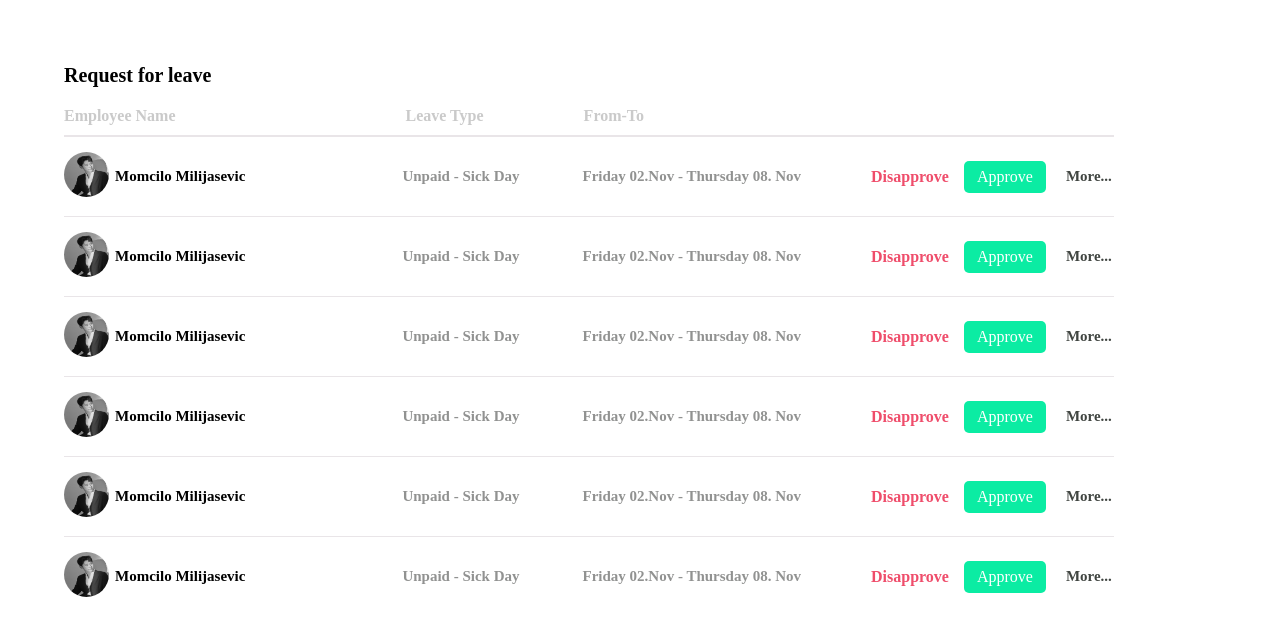
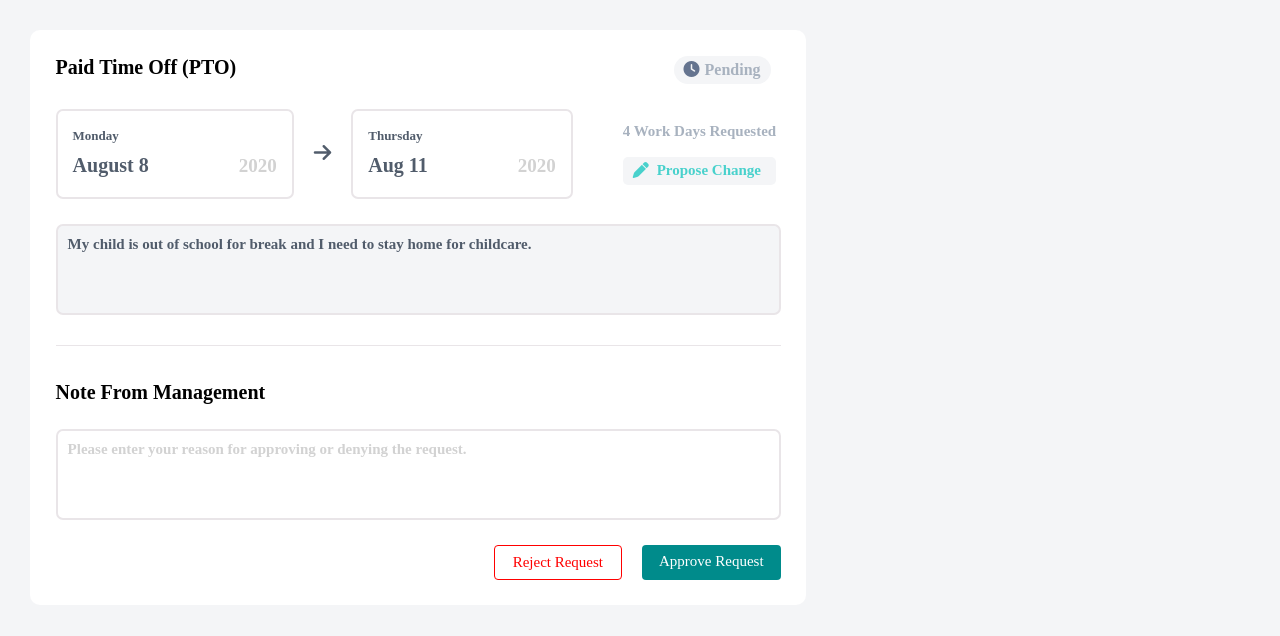
Before and after one commit to hamzafarooq2/hamza-branch-3-assignments, a plain HTML site: page index.html in a window 1280 px wide. Drawn offline with Linux system fonts and the light colour scheme.

Commit message:
assignment-174 commited

```diff
--- a/index.html
+++ b/index.html
@@ -6,85 +6,75 @@
     <meta name="viewport" content="width=device-width, initial-scale=1.0">
     <script src="https://kit.fontawesome.com/e0caf5ef1c.js" crossorigin="anonymous"></script>
     <link rel="stylesheet" href="style.css">
-    <title>Leave-Request</title>
+    <title>Approve Leave Request</title>
 </head>
-<body>
 
+<body style="background-color:#f4f5f7">
     <main>
-        <p class="request">Request for leave</p>
-        <div class="first-row">
-            <p class="emp">Employee Name</p>
-            <p class="leave">Leave Type</p>
-            <p class="from">From-To</p>
+        <div class="row-1">
+            <div class="pto"><p>Paid Time Off (PTO)</p></div>
+            <div class="btn-1">
+                <div><i class="fa-solid timer fa-clock"></i></div>
+                <div class="pending">Pending</div>
+            </div>
         </div>
+        <!--------------------------------------------------->
+
+        <div class="row-2">
+            <div class="box-1">
+                <p class="day">Monday</p>
+                <div class="both">
+                    <p class="date">August 8</p>
+                    <p class="year">2020</p>
+                </div>
+
+            </div>
+
+            <div>
+                <i class="fa-solid arrow fa-arrow-right"></i>
+            </div>
+
+            <div class="box-1">
+                <p class="day">Thursday</p>
+                <div class="both">
+                    <p class="date">Aug 11</p>
+                    <p class="year">2020</p>
+                </div>
+
+            </div>
+
+            <div class="right">
+                <p>4 Work Days Requested</p>
+                <div class="btn-2">
+                    <div><i class="fa-solid pen fa-pen"></i></div>
+                    <div class="pro">Propose Change</div>
+                </div>
+            </div>
+
+        </div>
+        <!-------------------------------------->
+
+        <div class="row-3">
+            <p>My child is out of school for break and I need to
+            stay home for childcare.</p>
+        </div>
+        <!---------------------------------------->
+
         <div class="hl"></div>
-        <!-------------------------------------------------->
+        <h3>Note From Management</h3>
+        <!--------------------------------------->
 
-        <div class="main-row">
-            <div class="pic"><img src="img/pic.jpeg"></div>
-            <div class="name">Momcilo Milijasevic</div>
-            <div class="unpaid">Unpaid - Sick Day</div>
-            <div class="date">Friday 02.Nov - Thursday 08. Nov</div>
-            <div class="disapprove">Disapprove</div>
-            <div class="btn">Approve</div>
-            <div class="more">More...</div>
+        <div class="row-4">
+            <p>Please enter your reason for approving or denying the
+            request.</p>
         </div>
-        <div class="hl-1"></div>
-        <!------------------------------------------------------->
-        <div class="main-row">
-            <div class="pic"><img src="img/pic.jpeg"></div>
-            <div class="name">Momcilo Milijasevic</div>
-            <div class="unpaid">Unpaid - Sick Day</div>
-            <div class="date">Friday 02.Nov - Thursday 08. Nov</div>
-            <div class="disapprove">Disapprove</div>
-            <div class="btn">Approve</div>
-            <div class="more">More...</div>
+        <!---------------------------------------->
+
+        <div class="row-5">
+            <div class="btn-3">Reject Request</div>
+            <div class="btn-4">Approve Request</div>
         </div>
-        <div class="hl-1"></div>
-        <!------------------------------------------------------->
-        <div class="main-row">
-            <div class="pic"><img src="img/pic.jpeg"></div>
-            <div class="name">Momcilo Milijasevic</div>
-            <div class="unpaid">Unpaid - Sick Day</div>
-            <div class="date">Friday 02.Nov - Thursday 08. Nov</div>
-            <div class="disapprove">Disapprove</div>
-            <div class="btn">Approve</div>
-            <div class="more">More...</div>
-        </div>
-        <div class="hl-1"></div>
-        <!------------------------------------------------------->
-        <div class="main-row">
-            <div class="pic"><img src="img/pic.jpeg"></div>
-            <div class="name">Momcilo Milijasevic</div>
-            <div class="unpaid">Unpaid - Sick Day</div>
-            <div class="date">Friday 02.Nov - Thursday 08. Nov</div>
-            <div class="disapprove">Disapprove</div>
-            <div class="btn">Approve</div>
-            <div class="more">More...</div>
-        </div>
-        <div class="hl-1"></div>
-        <!------------------------------------------------------->
-        <div class="main-row">
-            <div class="pic"><img src="img/pic.jpeg"></div>
-            <div class="name">Momcilo Milijasevic</div>
-            <div class="unpaid">Unpaid - Sick Day</div>
-            <div class="date">Friday 02.Nov - Thursday 08. Nov</div>
-            <div class="disapprove">Disapprove</div>
-            <div class="btn">Approve</div>
-            <div class="more">More...</div>
-        </div>
-        <div class="hl-1"></div>
-        <!------------------------------------------------------->
-        <div class="main-row">
-            <div class="pic"><img src="img/pic.jpeg"></div>
-            <div class="name">Momcilo Milijasevic</div>
-            <div class="unpaid">Unpaid - Sick Day</div>
-            <div class="date">Friday 02.Nov - Thursday 08. Nov</div>
-            <div class="disapprove">Disapprove</div>
-            <div class="btn">Approve</div>
-            <div class="more">More...</div>
-        </div>
-        <!------------------------------------------------------->
     </main>
+
 </body>
 </html>
--- a/style.css
+++ b/style.css
@@ -4,85 +4,158 @@
 }
 
 main{
-    width: 1050px;
-  margin: 5%;
+    margin: 30px 0 0 30px;
+    background-color: white;
+    border-radius: 10px;
+    width: 725px;
+    padding: 2%;
 }
-.request{
+.row-1{
+    display: flex;
+    flex-direction: row;
+    justify-content: space-between;
+}
+.pto{
     font-size: 20px;
     font-weight: bold;
+}
+.btn-1{
+    display: flex;
+    padding: 5px 10px;
+    background-color: #f4f5f7;
+    border-radius: 50px;
+    margin-right: 10px;
+}
+.timer{
+    color: #65748f;
+    margin-right: 5px;
+}
+.pending{
+    color: #a8b2bf;
+    font-weight: bold;
+}
+/*--------------------------------------*/
+
+.row-2{
+    margin-top: 25px;
+    display: flex;
+    align-items: center;
+    margin-bottom: 25px;
+}
+.box-1{
+    border: 2px solid#e9e5e8;
+    border-radius: 7px;
+}
+
+.both{
+    display: flex;
+    align-items: baseline;
     margin-bottom: 20px;
 }
-.first-row{
-    color: #cacaca;
-    display: inline-flex;
-    margin-bottom: 10px;
+.box-1 .day{
     font-weight: bold;
+    font-size: 13px;
+    margin: 17px 0 0 15px;
+    color: #515c6b;
 }
-.leave{
-    margin-left: 230px;
+.box-1 .date{
+    font-weight: bold;
+    font-size: 20px;
+    margin: 10px 0 0 15px;
+    color: #515c6b;
 }
-.from{
-    margin-left: 100px;
+.box-1 .year{
+    margin-left: 90px;
+    margin-right: 15px;
+    color: #D2D2D2;
+    font-weight: bold;
+    font-size: 19px;
 }
-.hl{
-    width: 100%;
-    height: 2px;
-    background: 1px #e9e5e8;
+.arrow{
+    margin-right: 20px;
+    margin-left: 20px;
+    font-size: 20px;
+    color: #515c6b;
 }
-.main-row{
-    display: inline-flex;
-    align-items: center;
-    padding-top: 15px;
-    transition: 0.5s;
-    padding-bottom: 15px;
+.right{
+    margin-left: 50px;
+}
+.right p{
+    color:#a8b2bf;
+    font-weight: bold;
+    font-size: 15px;
+    margin-bottom: 17px;
+}
+
+
+.btn-2{
+    display: flex;
+    padding: 5px 10px;
+    background-color: #f4f5f7;
+    border-radius: 5px;
 
 }
-.main-row:hover{
-    background-color: #e9e5e8;
-    cursor: pointer;
+.pen{
+    margin-right: 8px;
+    color: #48D1CC;
 }
-img{
-    width: 45px;
-    height: 45px;
-    border-radius: 50%;
+.pro{
+    color: #48D1CC;
+    font-weight: bold;
+    font-size: 15px;
 }
-.name{
-    margin-left: 6px;
+
+.row-3{
+    border: 2px solid#e9e5e8;
+    border-radius: 7px;
+    background-color: #f4f5f7;
+    padding: 10px 0 60px 10px;
+}
+.row-3 p{
+    color: #515c6b;
     font-size: 15px;
     font-weight: bold;
 }
-.unpaid{
-    margin-left: 157px;
-    color: #919291;
+
+.hl{
+    margin: 30px 0 35px 0;
+    height: 1px;
+    background-color: #e9e5e8;
+}
+h3{
+    margin-bottom: 25px;
+    font-size: 20px;
+}
+
+.row-4{
+    border: 2px solid#e9e5e8;
+    border-radius: 7px;
+    padding: 10px 0 60px 10px;
+    margin-bottom: 25px;
+}
+.row-4 p{
+    color: #D2D2D2;
+    font-size: 15px;
     font-weight: bold;
+}
+/*----------------------------------------------*/
+.row-5{
+    display: flex;
+    justify-content: flex-end;
+}
+
+.btn-4{
+    padding: 8px 17px 8px 17px;
+    background-color: #008B8B;
+    color: white;
+    border-radius: 4px;
     font-size: 15px;
 }
-.date{
-    margin-left: 63px;
-    color: #919291;
-    font-weight: bold;
+.btn-3{
+    margin-right: 20px;
+    padding: 8px 18px 8px 18px;
+    color: red;
     font-size: 15px;
+    border: 1px solid red;
+    border-radius: 4px;
 }
-.disapprove{
-    margin-left: 70px;
-    color: #ef4d6b;
-    font-weight: bold;
-}
-.btn{
-    padding: 7px 13px;
-    margin-left: 15px;
-    background-color: #0beca3;
-    color: white;
-    border-radius: 5px;
-}
-.more{
-    margin-left: 20px;
-    color: #404541;
-    font-weight: bold;
-    font-size: 15px;
-}
-.hl-1{
-    width: 100%;
-    height: 1px;
-    background: 1px #e9e5e8;
-}
```
Also changed, not shown: img/pic.jpeg (deleted).
